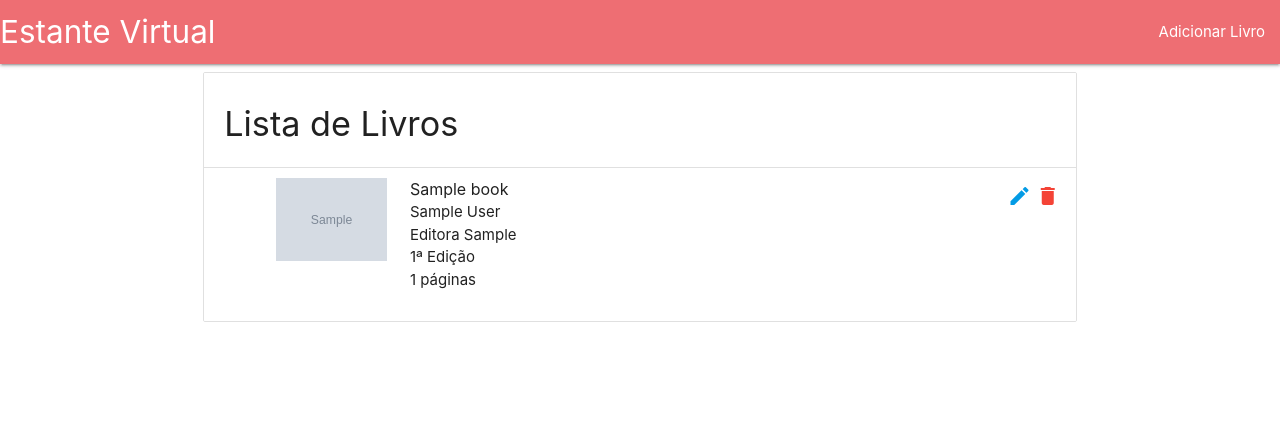
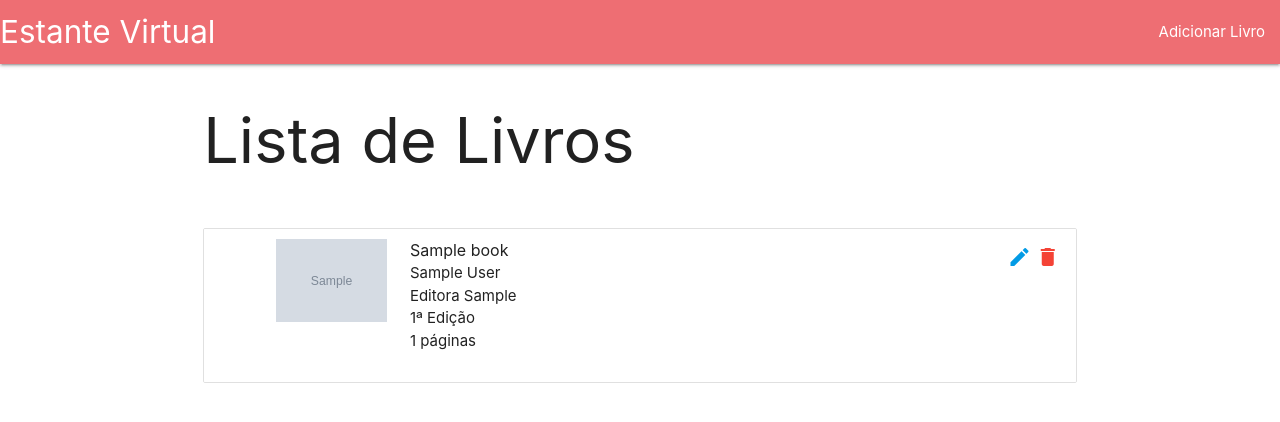
Before and after one commit to CleysonPH/flask-virtual-bookshelf, a Flask app: page / in a window 1280 px wide. Shown: the top 422 px of the page. Run offline with Flask 2, Linux system fonts and the light colour scheme; tables that the repository leaves empty hold one stand-in row (values such as "Sample post"); grey boxes marked "Sample" are stand-in pictures.

Commit message:
Avoid repeat code on templates

```diff
--- a/app/templates/base.html
+++ b/app/templates/base.html
@@ -29,8 +29,13 @@
         <li><a href="{{ url_for('book_add') }}">Adicionar Livro</a></li>
     </ul>
 
+    <main class="container">
+        <header class="row">
+            <div class="col s12">
+                <h1>{{ title }}</h1>
+            </div>
+        </header>
 
-    <main class="container">
         {% block content %}{% endblock %}
     </main>
 
--- a/app/templates/book_form.html
+++ b/app/templates/book_form.html
@@ -3,12 +3,6 @@
 {% block title %}{{ title }}{% endblock %}
 
 {% block content %}
-    <div class="row">
-        <div class="col s12">
-            <h1>{{ title }}</h1>
-        </div>
-    </div>
-
     <div class="row">
         <form method="POST" class="col s12">
             <div class="row">
--- a/app/templates/home.html
+++ b/app/templates/home.html
@@ -6,8 +6,7 @@
     <div class="row">
         <div class="col s12">
             {% if books %}
-                <ul class="collection with-header">
-                    <li class="collection-header"><h4>{{ title }}</h4></li>
+                <ul class="collection">
                     {% for book in books %}
                         <li class="collection-item avatar">
                             <div class="row">
```
